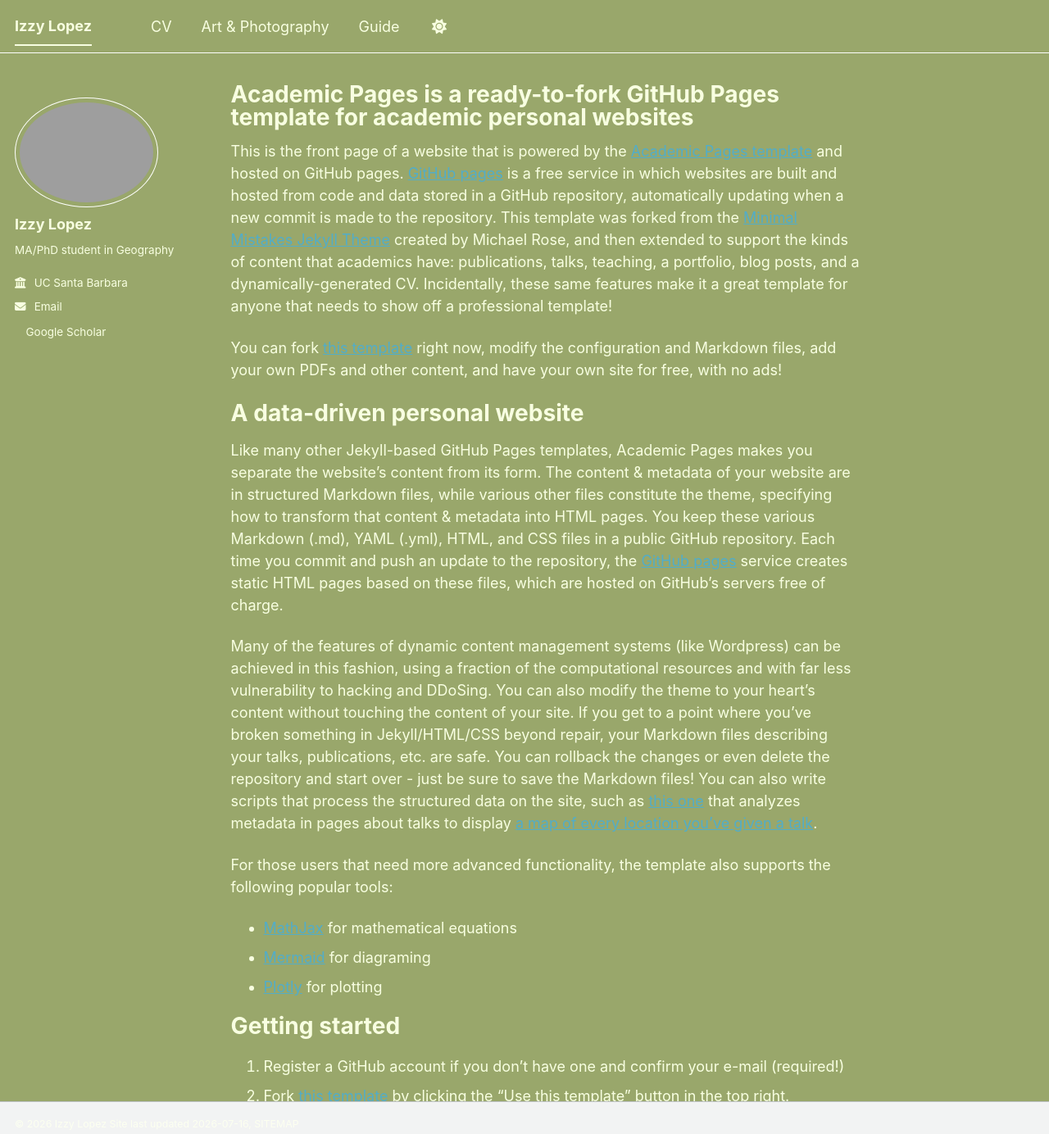
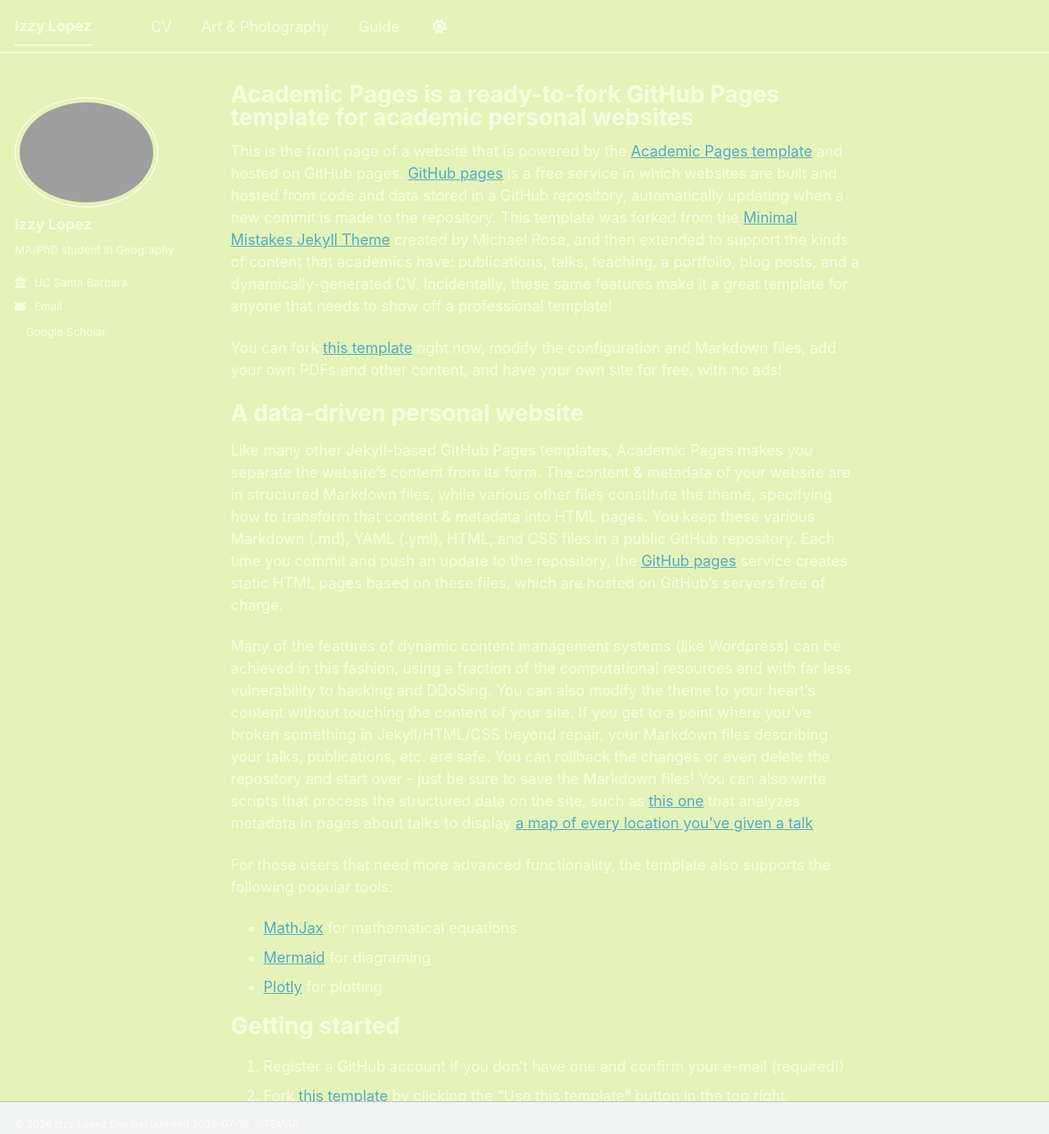
Before and after one commit to izzyslopez/izzyslopez.github.io, a Jekyll site: the page built from _pages/about.md, in a window 1280 px wide and 1400 px high. Shown: the top 1384 px of the window at 82% size. Built offline with Jekyll 4.4.1, drawn with Linux system fonts in a browser that asks for light colours; a style sheet for code colours, icons or effects is not loaded.

Commit message:
Update _default_light.scss

```diff
--- a/_sass/theme/_default_light.scss
+++ b/_sass/theme/_default_light.scss
@@ -27,7 +27,7 @@ $sidebar-screen-min-width   : 1024px;
 /* Default light theme for the site */
 :root {
     --global-base-color                 : #{$primary-color};
-    --global-bg-color                   : #99a76b;
+    --global-bg-color                   : #e5f3b8;
     --global-footer-bg-color            : #f2f3f3;
     --global-border-color               : #{$lighter-cream};
     --global-dark-border-color          : #bdc1c4;
```
